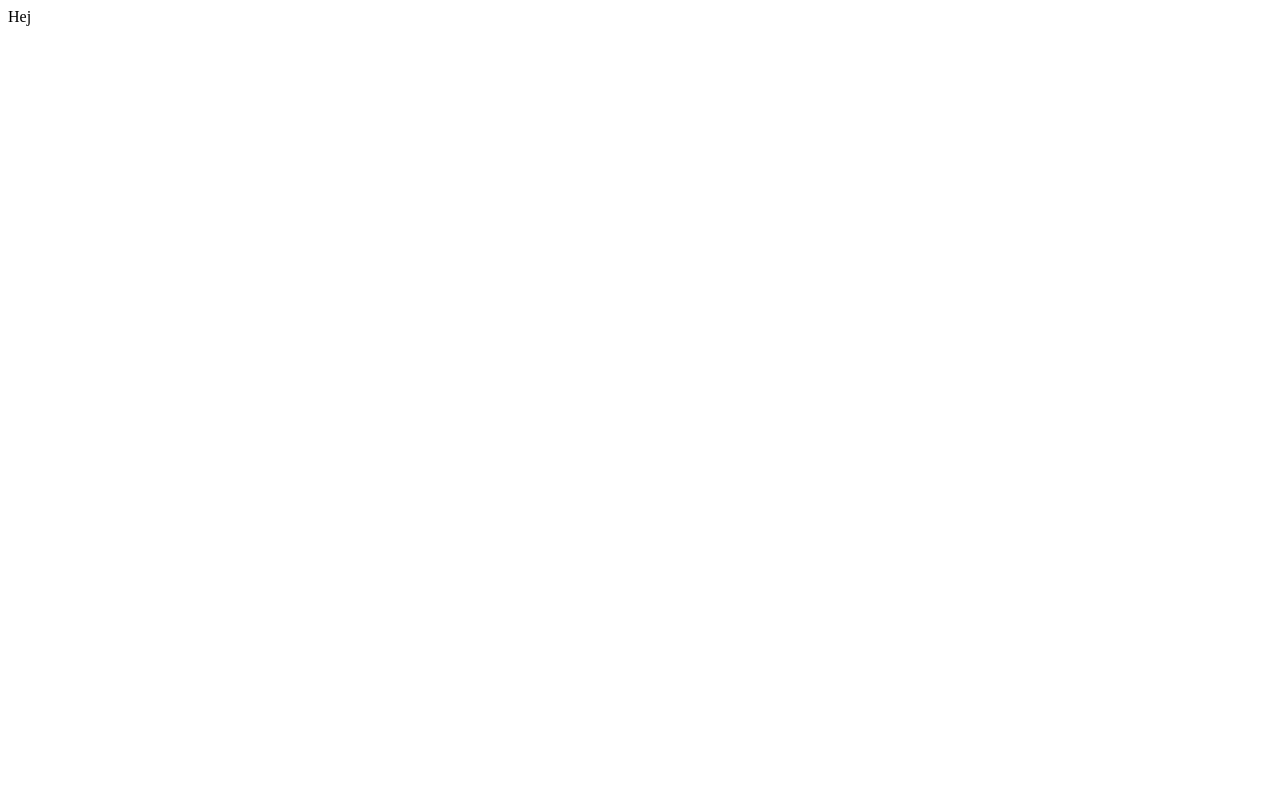
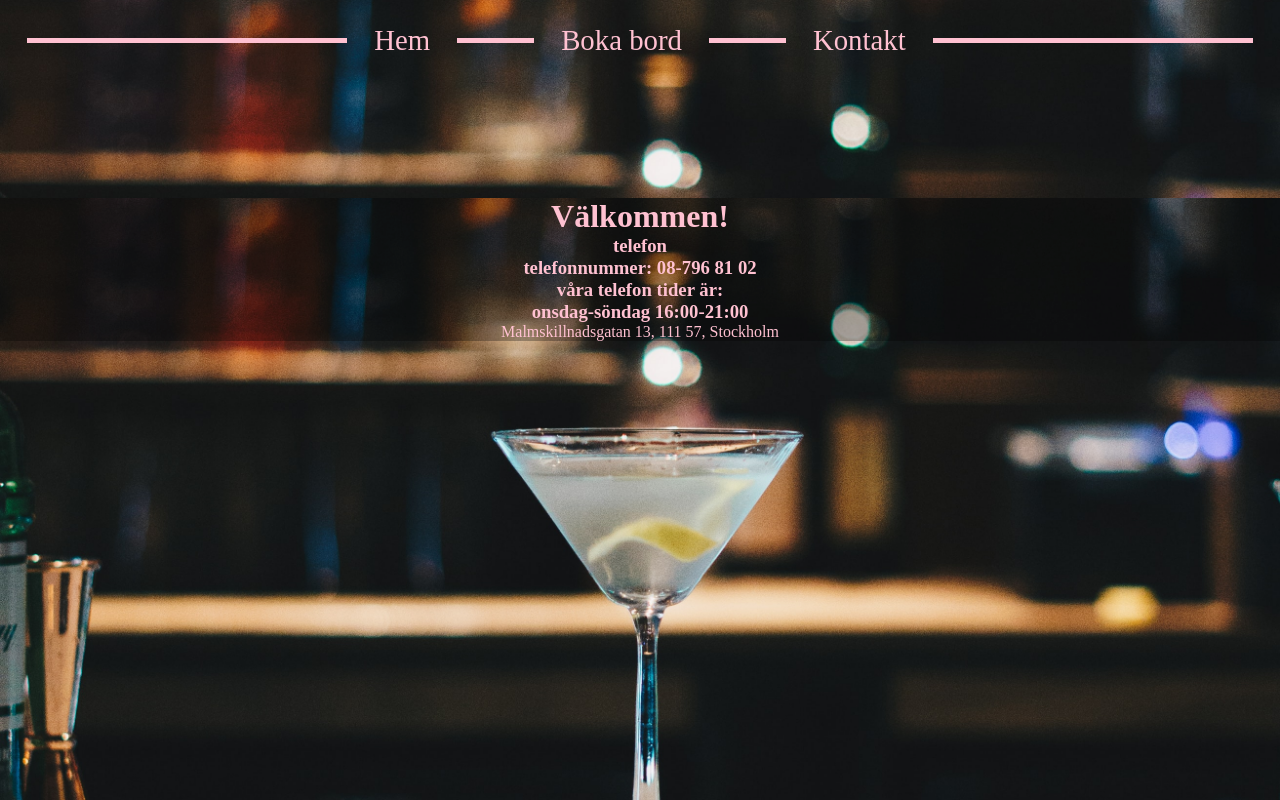
Before and after one commit to Holmkvists/restaurant, a React (Create React App) app: page /contact in a window 1280 px wide. Shown: the top 800 px of the page. Built offline with nearby package versions, Linux system fonts and the light colour scheme.

Commit message:
Routes for 404 and layout updated.

```diff
--- a/src/App.tsx
+++ b/src/App.tsx
@@ -1,14 +1,19 @@
 import { BrowserRouter, Route, Routes } from "react-router-dom";
-import { Contact } from "./pages/contact";
-import { Home } from "./pages/home";
+import { Contact } from "./pages/contact/contact";
+import { Home } from "./pages/home/home";
+import { Layout } from "./pages/layout/layout";
+import { NotFound } from "./pages/notfound/notfound";
 
 function App() {
   return (
     <div className="App">
       <BrowserRouter>
         <Routes>
-          <Route path="/" element={<Home />}></Route>
-          <Route path="/contact" element={<Contact />}></Route>
+          <Route path="/" element={<Layout />}>
+            <Route path="/home" element={<Home />}></Route>
+            <Route path="/contact" element={<Contact />}></Route>
+            <Route path="*" element={<NotFound />}></Route>
+          </Route>
         </Routes>
       </BrowserRouter>
     </div>
--- a/src/css/contact.css
+++ b/src/css/contact.css
@@ -0,0 +1,23 @@
+* {
+  box-sizing: border-box;
+  padding: 0;
+  margin: 0;
+}
+
+.image__container {
+  background-image: url("/public/assets/contact.jpg");
+  background-repeat: no-repeat;
+  background-size: cover;
+  background-position: center;
+  height: 100vh;
+}
+
+.contact__info__div {
+  display: flex;
+  align-items: center;
+  justify-content: center;
+  flex-direction: column;
+  color: #ffc1d1;
+  margin-top: 10%;
+  background-color: rgba(0, 0, 0, 0.291);
+}
--- /dev/null
+++ b/src/css/header.css
@@ -0,0 +1,81 @@
+.header__div {
+  width: 100%;
+  height: 70px;
+}
+
+.header__ul {
+  display: flex;
+  flex-direction: row;
+  justify-content: space-evenly;
+  height: 70px;
+  align-items: center;
+}
+
+.header__li {
+  list-style-type: none;
+}
+
+/* HEADER UNDERLINE ANIMATION */
+a {
+  position: relative;
+  color: #000;
+  text-decoration: none;
+  color: #ffc1d1;
+  text-decoration-style: none;
+  font-size: 180%;
+  width: 100%;
+}
+
+a::before {
+  content: "";
+  position: absolute;
+  display: block;
+  width: 100%;
+  height: 2px;
+  bottom: 0;
+  left: 0;
+  background-color: #ffc1d1;
+  transform: scaleX(0);
+  transform-origin: top left;
+  transition: transform 0.3s ease;
+}
+
+a:hover::before {
+  transform: scaleX(1);
+}
+/* HEADER UNDERLINE ANIMATION */
+
+.mobile__headerline {
+  background-color: #ffc1d1;
+  width: 100%;
+  height: 5px;
+}
+
+@media only screen and (min-width: 768px) {
+  .mobile__headerline {
+    background-color: rgba(240, 248, 255, 0);
+  }
+  .header__span__long {
+    background-color: #ffc1d1;
+    width: 25%;
+    height: 5px;
+  }
+  .header__span__short {
+    background-color: #ffc1d1;
+    width: 6%;
+    height: 5px;
+  }
+  .header__ul {
+    width: 100%;
+  }
+  .header__ul {
+    display: flex;
+    flex-direction: row;
+    justify-content: space-evenly;
+    height: 70px;
+    align-items: center;
+  }
+}
+
+@media only screen and (min-width: 900px) {
+}
--- a/src/pages/contact.tsx
+++ /dev/null
@@ -1,3 +0,0 @@
-export const Contact = () => {
-  return <div>Hej</div>;
-};
--- /dev/null
+++ b/src/pages/contact/contact.tsx
@@ -0,0 +1,15 @@
+import "../../css/contact.css";
+export const Contact = () => {
+  return (
+    <div className="image__container">
+      <div className="contact__info__div">
+        <h1>Välkommen!</h1>
+        <h3>telefon</h3>
+        <h3>telefonnummer: 08-796 81 02</h3>
+        <h3>våra telefon tider är:</h3>
+        <h3>onsdag-söndag 16:00-21:00</h3>
+        <p>Malmskillnadsgatan 13, 111 57, Stockholm</p>
+      </div>
+    </div>
+  );
+};
--- /dev/null
+++ b/src/pages/header/header.tsx
@@ -0,0 +1,27 @@
+import { Link } from "react-router-dom";
+import "../../css/header.css";
+
+export const Header = () => {
+  return (
+    <div className="header__div">
+      <div className="mobile__headerline"></div>
+
+      <ul className="header__ul">
+        <span className="header__span__long"></span>
+        <li className="header__li">
+          <Link to={"/home"}>Hem</Link>
+        </li>
+        <span className="header__span__short"></span>
+        <li className="header__li">
+          <Link to={"/book"}>Boka bord</Link>
+        </li>
+        <span className="header__span__short"></span>
+        <li className="header__li">
+          <Link to={"/contact"}>Kontakt</Link>
+        </li>
+        <span className="header__span__long"></span>
+      </ul>
+      <div className="mobile__headerline"></div>
+    </div>
+  );
+};
--- a/src/pages/home.tsx
+++ b/src/pages/home/home.tsx
@@ -1,3 +1,3 @@
 export const Home = () => {
-  return <></>;
+  return <>hej</>;
 };
--- /dev/null
+++ b/src/pages/layout/layout.tsx
@@ -0,0 +1,12 @@
+import "../../css/header.css";
+import { Outlet } from "react-router-dom";
+import { Header } from "../header/header";
+
+export const Layout = () => {
+  return (
+    <div className="image__container">
+      <Header />
+      <Outlet></Outlet>
+    </div>
+  );
+};
--- /dev/null
+++ b/src/pages/notfound/notfound.tsx
@@ -0,0 +1,7 @@
+export const NotFound = () => {
+  return (
+    <div>
+      <h1>OPS, sidan hittades inte, 404.</h1>
+    </div>
+  );
+};
```
Also changed, not shown: public/assets/contact.jpg (added), public/assets/resturant.jpeg (added).
